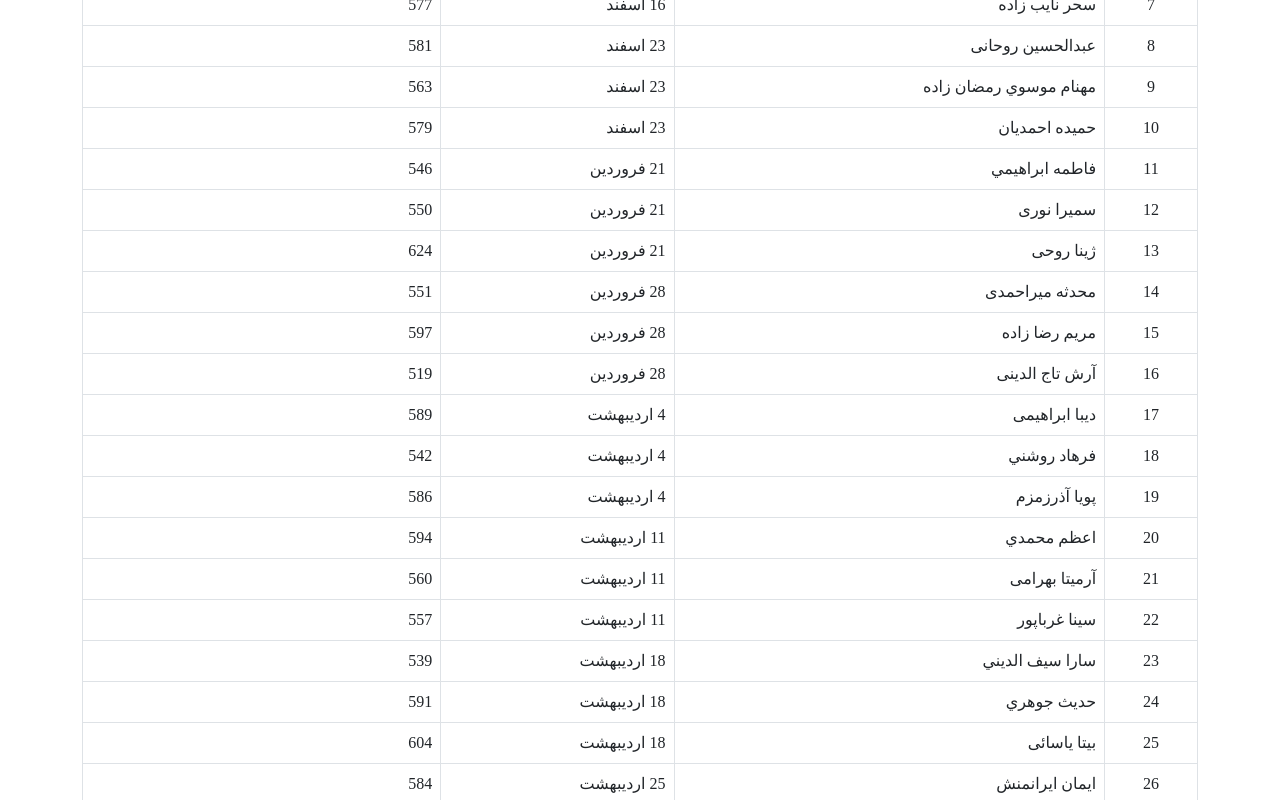
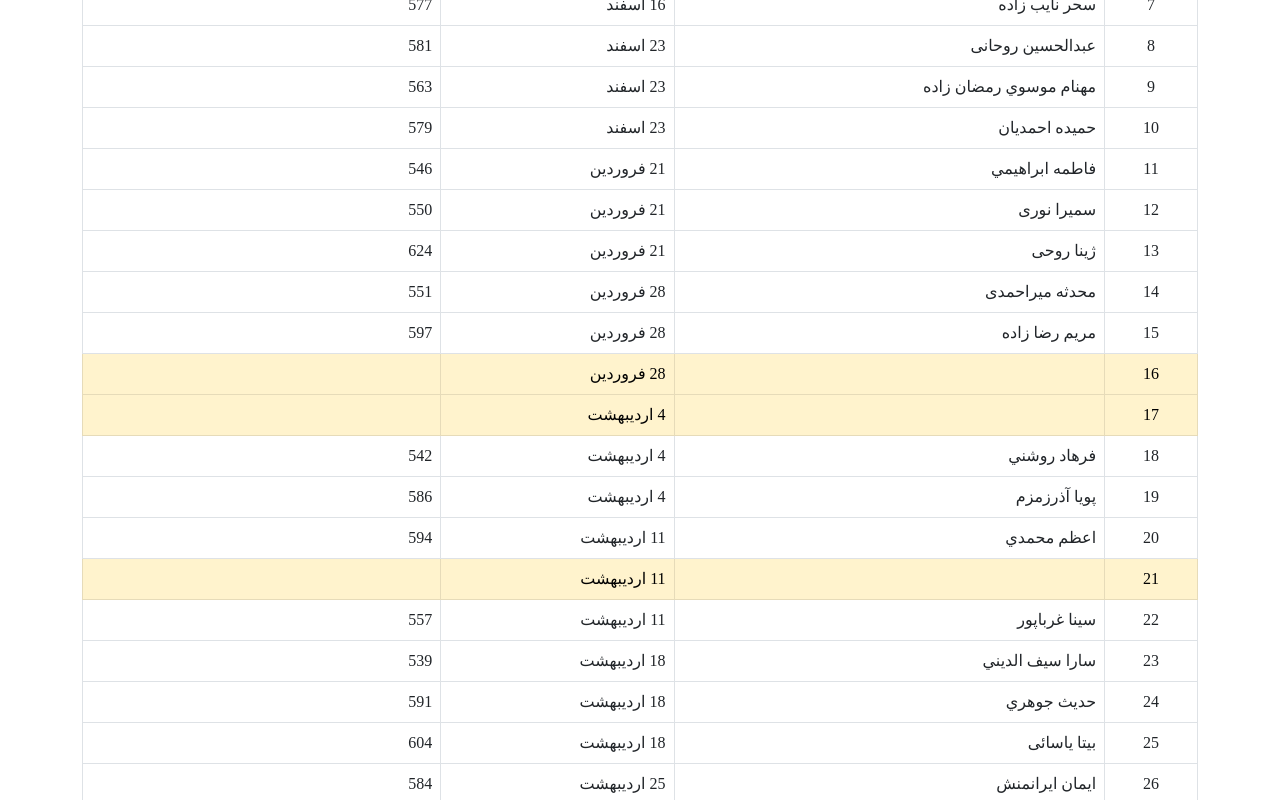
Before and after one commit to kingramx/it-class.github.io, a plain HTML site: page index.html in a window 1280 px wide. Shown: the part 407-1207 px from the top of the page. Drawn offline with nearby package versions, Linux system fonts and the light colour scheme; a web font is replaced by a local one.

Commit message:
Update index.html

```diff
--- a/index.html
+++ b/index.html
@@ -118,17 +118,17 @@
                     <td>28 فروردین</td>
                     <td>597</td>
                 </tr>
-                <tr>
+                <tr class="table-warning">
                     <td class="text-center">16</td>
-                    <td>آرش تاج الدینی</td>
+                    <td></td>
                     <td>28 فروردین</td>
-                    <td>519</td>
+                    <td></td>
                 </tr>
-                <tr>
+                <tr class="table-warning">
                     <td class="text-center">17</td>
-                    <td>دیبا ابراهیمی</td>
+                    <td></td>
                     <td>4 اردیبهشت</td>
-                    <td>589</td>
+                    <td></td>
                 </tr>
                 <tr>
                     <td class="text-center">18</td>
@@ -148,11 +148,11 @@
                     <td>11 اردیبهشت</td>
                     <td>594</td>
                 </tr>
-                <tr>
+                <tr class="table-warning">
                     <td class="text-center">21</td>
-                    <td>آرمیتا بهرامی</td>
+                    <td></td>
                     <td>11 اردیبهشت</td>
-                    <td>560</td>
+                    <td></td>
                 </tr>
                 <tr>
                     <td class="text-center">22</td>
```
